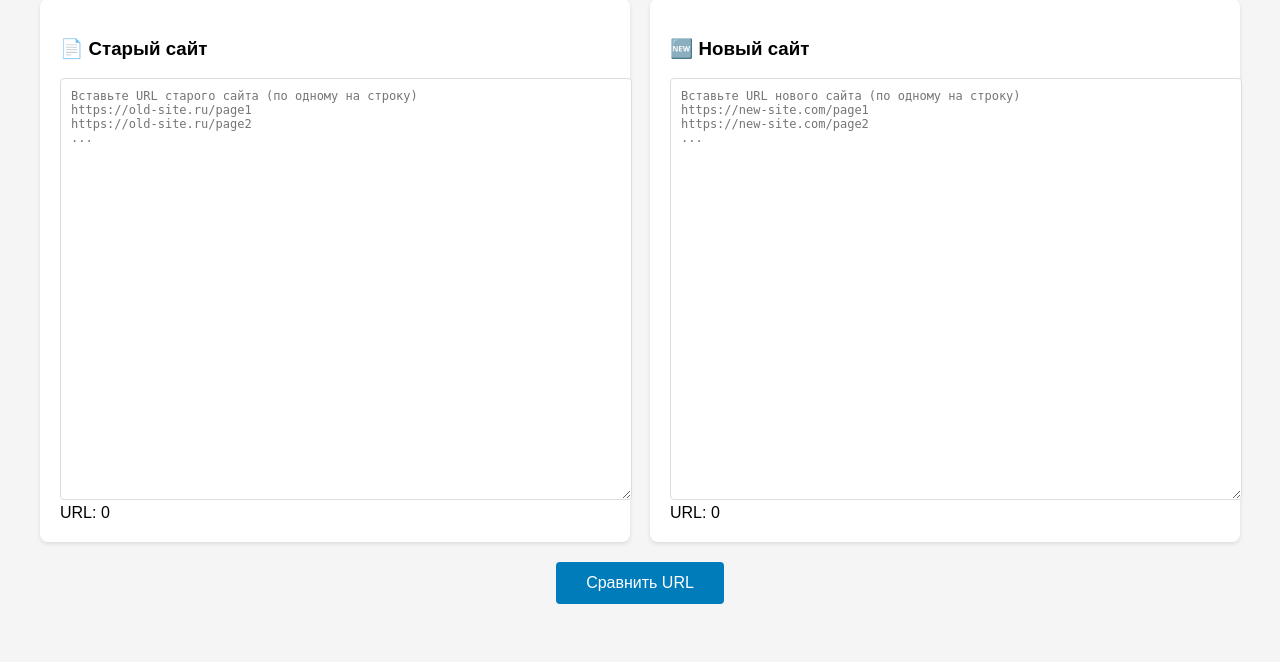
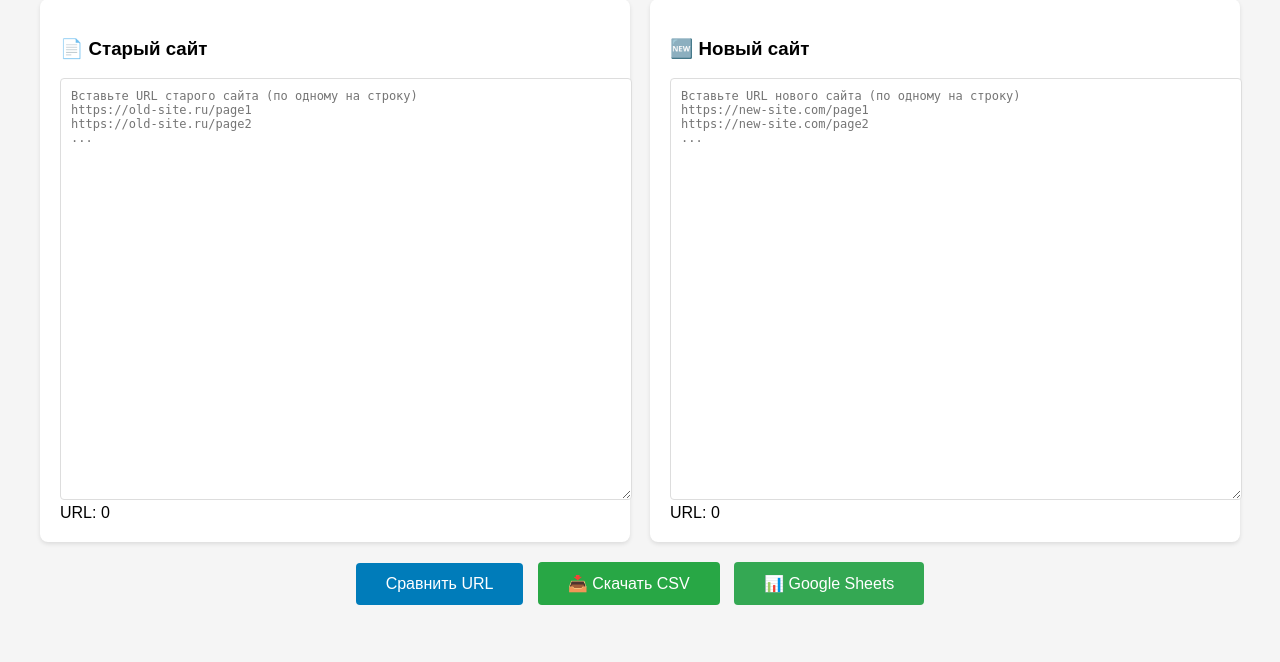
Before and after one commit to elenapleshak-a11y/URLcomparison, a Flask app: page / in a window 1280 px wide. Shown: the part 102-764 px from the top of the page. Run offline with Flask 3, Linux system fonts and the light colour scheme.

Commit message:
Update index.html

```diff
--- a/templates/index.html
+++ b/templates/index.html
@@ -106,8 +106,10 @@
     </div>
 
     <div style="text-align: center; margin: 20px 0;">
-        <button onclick="compareUrls()" id="compareBtn">Сравнить URL</button>
-    </div>
+    <button onclick="compareUrls()" id="compareBtn">Сравнить URL</button>
+    <button onclick="downloadResults()" id="downloadBtn" style="margin-left: 10px; background: #28a745;">📥 Скачать CSV</button>
+    <button onclick="exportToSheets()" id="sheetsBtn" style="margin-left: 10px; background: #34a853;">📊 Google Sheets</button>
+</div>
 
     <div class="loading" id="loading">
         <p>⏳ Обрабатываем URL... Это может занять несколько секунд</p>
```
